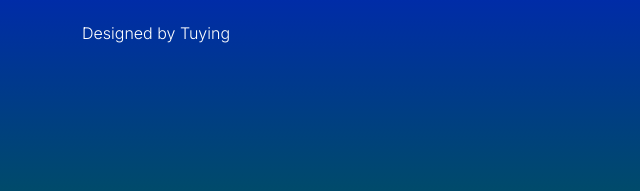
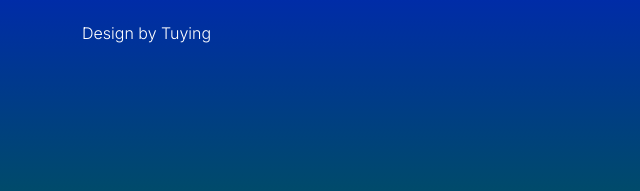
Before and after one commit to GEMAGUSS/Karpetlokal, a plain HTML site: page about.html in a window 1280 px wide. Shown: the part 2044-2235 px from the top of the page, 0-640 px from the left. Drawn offline with Linux system fonts and the light colour scheme; files whose address does not match are found by name.

Commit message:
Update about.html

```diff
--- a/about.html
+++ b/about.html
@@ -225,7 +225,7 @@
                         <h4 class="text-white mb-3"><a href="index.html">Al-muslim</a> Karpet</h4>
                         <p class="copyright-text text-muted mt-lg-5 mb-4 mb-lg-0">Copyright © 2025-2075<strong> Al-muslim karpet</strong></p>
                         <br>
-                        <p class="copyright-text">Designed by <a href="#" target="_blank">Tuying</a></p>
+                        <p class="copyright-text">Design by <a href="#" target="_blank">Tuying</a></p>
                     </div>
 
                     <div class="col-lg-5 col-8">
```
